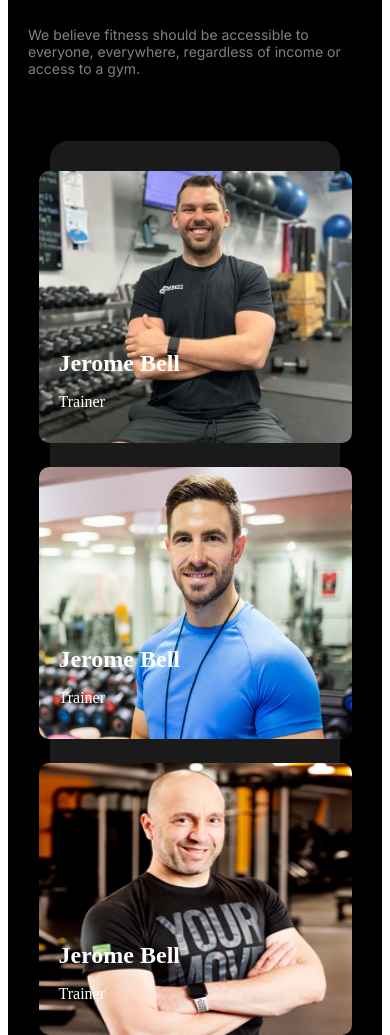
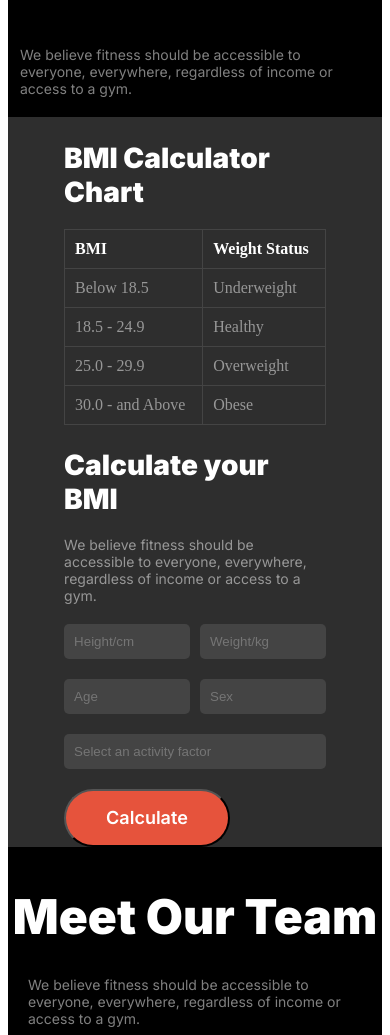
Before and after one commit to TRSiddique/asignment-02, a plain HTML site: page index.html in a window 390 px wide. Shown: the part 3945-4980 px from the top of the page. Drawn offline with Linux system fonts and the light colour scheme; a web font is replaced by a local one.

Commit message:
section 4 done

```diff
--- a/index.html
+++ b/index.html
@@ -102,14 +102,8 @@
 
 
 </section>
-<section class="sec3 hide">
 
-
-
-
-
-</section>
-<section class="sec4 hide">
+<section class="sec4">
  <h1 class="titlebar">BMI Calculator</h1>
  <p class="bmi-para">We believe fitness should be accessible to everyone, everywhere, regardless of income or access to a gym.</p>
 <div class="sec42">
--- a/style/style.css
+++ b/style/style.css
@@ -395,6 +395,7 @@ margin: ;
   border: none;
   border-radius: 5px;
   color: white;
+  width: 100%;
 }
 
 /* ........footer section */
@@ -453,7 +454,7 @@ margin: ;
 .footer-bottom {
   text-align: center;
   margin-top: 20px;
-  border-top: 1px solid #444;
+  border-top: 2px solid #444;
   padding-top: 20px;
 }
 
@@ -681,7 +682,7 @@ margin: 0px;
   display: flex;
   flex-direction: column;
   align-items: center;
-  border: 2px solid rgb(128, 128, 128);
+  /* border: 2px solid rgb(128, 128, 128); */
   width: 99.%;
 }
 .imgcard-container{
@@ -713,7 +714,30 @@ margin: 0px;
 
   text-align: center;
 }
+.sec4{
+  display: flex;
+  flex-direction: column;
 
+}
+.BMI-Chart-cal{
+  flex-direction: column;
+  align-items: center;
+  padding: 0px;
+  margin: 0;
+  width: 100%;
+  /* border: 2px solid rgb(190, 238, 170); */
+}
+.bmi-chart{
+  padding: 0px 50px;
+  width: 70%;
+  /* border: 2px solid rgb(190, 238, 170); */
+}
+.bmi-calculator{
+  padding: 0px 50px;
+  width: 70%;
+  /* border: 2px solid rgb(190, 238, 170); */
+
+}
 }
 
 
```
